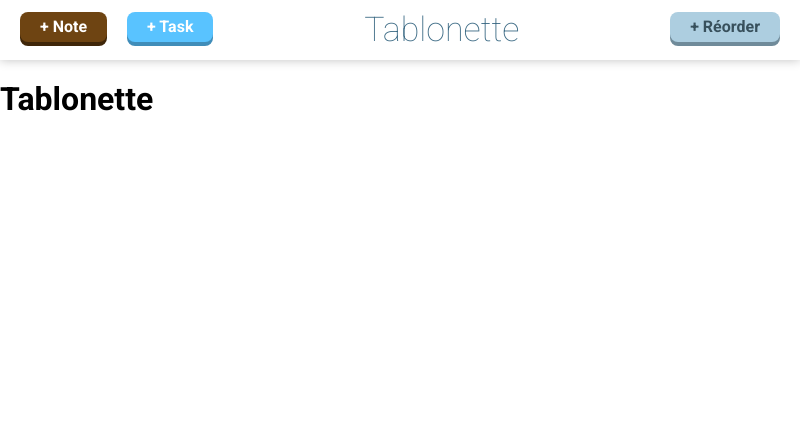
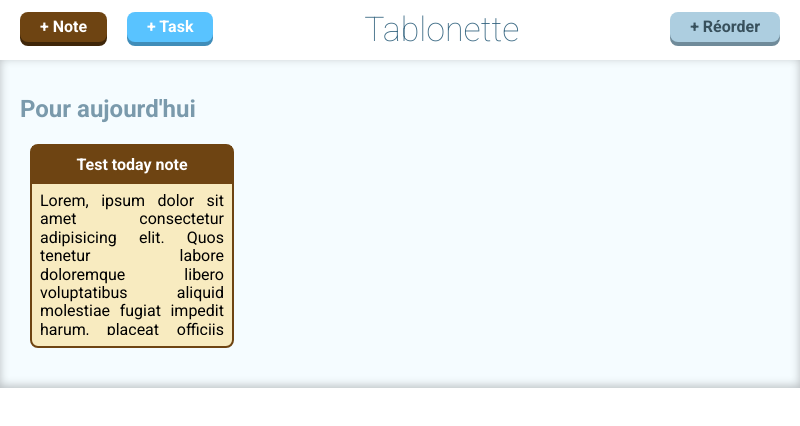
Before and after one commit to rdemarta/IHM_Projet1, an Electron app: page index.html in a window 800 px wide. Drawn offline with Linux system fonts and the light colour scheme; no server answers.

Commit message:
Add today board design

```diff
--- a/css/style.css
+++ b/css/style.css
@@ -45,6 +45,7 @@ body {
 
 
 
+
 .header {
     padding: 0px 20px;
     height: 60px;
@@ -72,6 +73,25 @@ body {
 .header .btn--task {
     margin-left: 20px;
 }
+
+
+
+
+#today-board {
+    padding: 20px 20px 40px 20px;
+    background-color: #F5FCFF;
+    box-shadow: inset 0px -2px 10px rgba(0, 0, 0, 0.25);
+}
+
+#today-board .today-board__title {
+    font-size: 24px;
+    color: #7A9AAC;
+    font-weight: bold;
+}
+
+
+
+
 
 #main-board {
     padding:10px;
@@ -103,6 +123,6 @@ body {
 .note__content {
     padding: 8px;
     overflow: hidden;
-    max-height: 145px;
+    max-height: 135px;
     text-align: justify;
 }
--- a/index.html
+++ b/index.html
@@ -20,7 +20,20 @@
             </div>
         </header>
 
-        <h1>Tablonette</h1>
+        <div id="today-board">
+
+            <h1 class="today-board__title">Pour aujourd'hui</h1>
+
+            <div class="note">
+                <div class="note__title">
+                    Test today note
+                </div>
+                <div class="note__content">
+                    Lorem, ipsum dolor sit amet consectetur adipisicing elit. Quos tenetur labore doloremque libero voluptatibus aliquid molestiae fugiat impedit harum, placeat officiis delectus dolor sequi errordedede incidunt veritatis neque ullam eligendi.
+                </div>
+            </div>
+
+        </div>
 
         <div id="main-board">
             <!--
```
